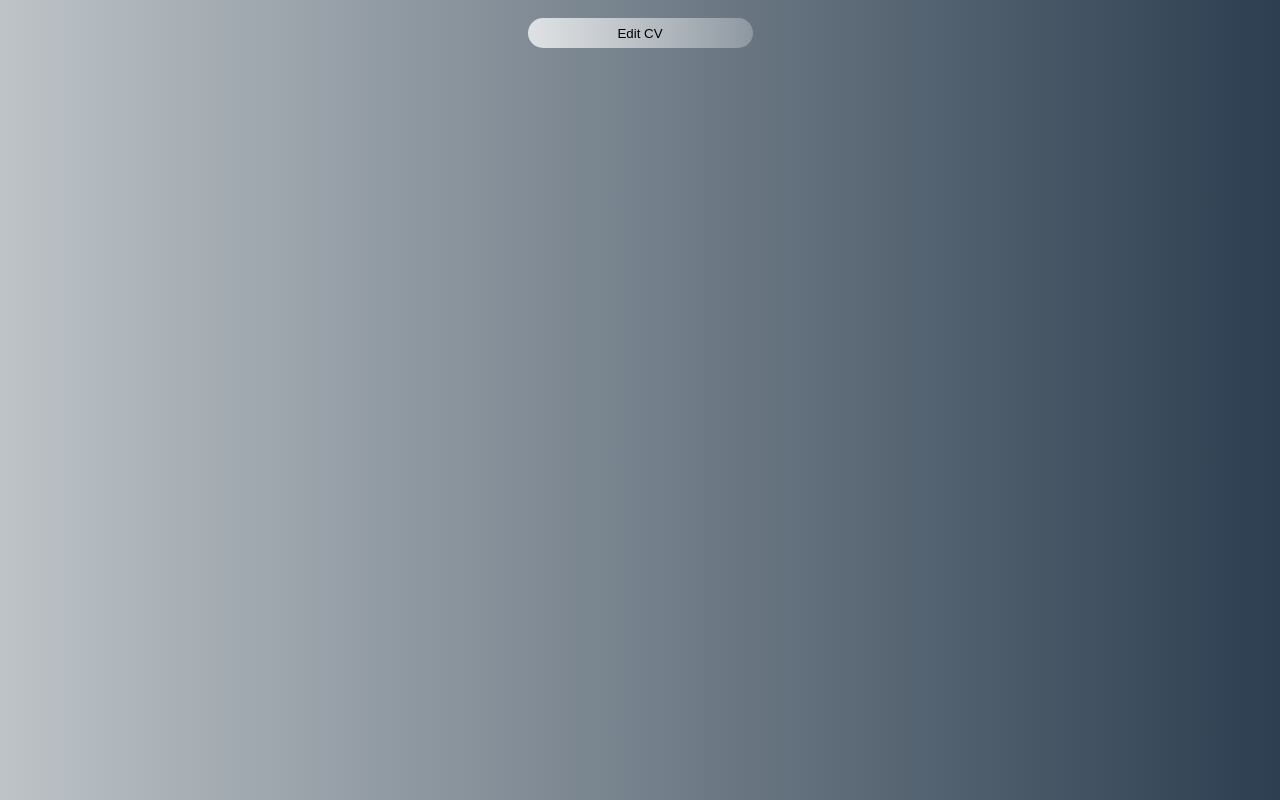
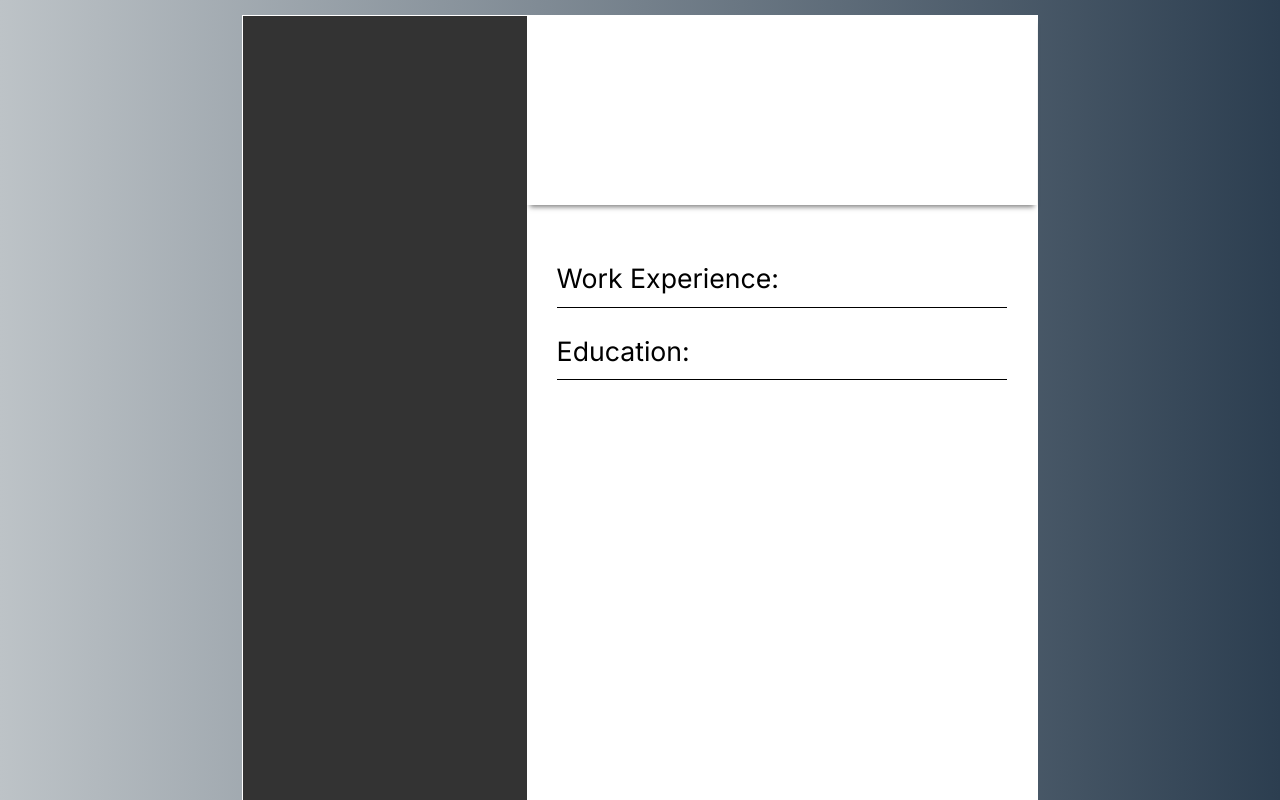
Before and after one commit to Vyonyx/cv-maker, a React (Create React App) app: page / in a window 1280 px wide. Both pictures are taken after a click on the button "Preview PDF". Shown: the top 800 px of the page. Built offline with nearby package versions, Linux system fonts and the light colour scheme.

Commit message:
PDF page display refactored.

```diff
--- a/src/App.js
+++ b/src/App.js
@@ -12,7 +12,7 @@ import SkillsForm from './components/SkillsForm'
 import HobbiesForm from './components/HobbiesForm'
 import AwardsForm from './components/AwardsForm'
 
-import DummyPage from './components/DummyPage'
+import PDFPage from './components/DummyPage'
 import { NavButtons } from './components/GeneralComponents'
 
 import GlobalStyles from './components/styles/Global'
@@ -122,11 +122,20 @@ function App() {
         </FormSection>
 
         <PDFSection viewStatus={viewPDF}>
-          {/* <DummyPage
-            ref={(el) => (this.componentRef = el)}
-            details={this.state}
-          ></DummyPage>
-          <StyledLogo className="logo">PDF</StyledLogo> */}
+          <PDFPage
+            firstName={firstName}
+            lastName={lastName}
+            mobile={mobile}
+            email={email}
+            profilePhoto={profilePhoto}
+            aboutMe={aboutMe}
+            skillsList={skillsList}
+            awardsList={awardsList}
+            hobbiesList={hobbiesList}
+            jobList={jobList}
+            schoolList={schoolList}
+          />
+          <StyledLogo className="logo">PDF</StyledLogo>
           <NavButtons onClick={toggleViews}>Edit CV</NavButtons>
           {/* <ReactToPrint
             trigger={() => {
--- a/src/components/DummyPage.js
+++ b/src/components/DummyPage.js
@@ -1,66 +1,73 @@
-import uniqid from "uniqid";
-import React, { Component } from "react";
-import styled from "styled-components";
+import uniqid from 'uniqid'
+import React, { Component } from 'react'
+import styled from 'styled-components'
 
-export class DummyPage extends Component {
-  render() {
-    const { details } = this.props;
+function PDFPage({
+  firstName,
+  lastName,
+  mobile,
+  email,
+  profilePhoto,
+  aboutMe,
+  skillsList,
+  awardsList,
+  hobbiesList,
+  jobList,
+  schoolList,
+}) {
   return (
     <StyledPage>
       <Personal>
         <section>
           <div>
-              <h1>{details.firstName}</h1>
-              <h1>{details.lastName}</h1>
+            <h1>{firstName}</h1>
+            <h1>{lastName}</h1>
           </div>
-            <h2>{details.currentTitle}</h2>
         </section>
         <section>
-            {details.mobile !== "" && <h4>Mobile: {details.mobile}</h4>}
-            {details.email !== "" && <h4>Email: {details.email}</h4>}
+          {mobile !== '' && <h4>Mobile: {mobile}</h4>}
+          {email !== '' && <h4>Email: {email}</h4>}
         </section>
       </Personal>
 
       <Secondary>
-          {details.profilePhoto !== null && (
-            <img src={details.profilePhoto} alt=""></img>
-          )}
+        {profilePhoto !== null && <img src={profilePhoto} alt=""></img>}
 
-          {details.aboutMe !== "" && (
+        {aboutMe !== '' && (
           <div>
             <h2>About Me:</h2>
-              <p>{details.aboutMe}</p>
+            <p>{aboutMe}</p>
           </div>
         )}
 
-          {details.skillsList.length > 0 && (
+        {skillsList.length > 0 && (
           <div>
             <h2>Skills:</h2>
             <ul>
-                {details.skillsList.map((item) => (
-                  <li>{Object.values(item)}</li>
+              {skillsList.map((item) => (
+                <li key={uniqid()}>{item}</li>
               ))}
             </ul>
           </div>
         )}
 
-          {details.awardsList.length > 0 && (
+        {awardsList.length > 0 && (
           <div>
             <h2>Awards:</h2>
             <ul>
-                {details.awardsList.map((item) => (
-                  <li>{Object.values(item)}</li>
+              {awardsList.map((item) => (
+                <li key={uniqid()}>{item}</li>
               ))}
             </ul>
           </div>
         )}
 
-          {details.hobbiesList.length > 0 && (
+        {hobbiesList.length > 0 && (
           <div>
             <h2>Hobbies:</h2>
             <ul>
-                {details.hobbiesList.map((item) => (
-                  <li>{Object.values(item)}</li>
+              {hobbiesList.map((item) => (
+                <li key={uniqid()}>{item}</li>
               ))}
             </ul>
           </div>
@@ -69,14 +76,14 @@ export class DummyPage extends Component {
 
       <Primary>
         <h1>Work Experience:</h1>
-          {details.jobList.map((item) => {
+        {jobList.map((item) => {
           return (
             <JobDetails key={uniqid()}>
               <h3>{item.company}</h3>
               <h3>{item.title}</h3>
               <div>
                 <h4>{item.city}</h4>
-                  {item.from !== "" && item.to !== "" && (
+                {item.from !== '' && item.to !== '' && (
                   <h4>
                     {item.from} - {item.to}
                   </h4>
@@ -84,18 +91,18 @@ export class DummyPage extends Component {
               </div>
               <p>{item.description}</p>
             </JobDetails>
-            );
+          )
         })}
 
         <h1>Education:</h1>
-          {details.schoolList.map((item) => {
+        {schoolList.map((item) => {
           return (
             <JobDetails key={uniqid()}>
               <h3>{item.degree}</h3>
               <h3>{item.school}</h3>
               <div>
                 <h4>{item.city}</h4>
-                  {item.from !== "" && item.to !== "" && (
+                {item.from !== '' && item.to !== '' && (
                   <h4>
                     {item.from} - {item.to}
                   </h4>
@@ -103,17 +110,16 @@ export class DummyPage extends Component {
               </div>
               <p>{item.description}</p>
             </JobDetails>
-            );
+          )
         })}
 
         <Reference>References will be provided on request.</Reference>
       </Primary>
     </StyledPage>
-    );
-  }
+  )
 }
 
-export default DummyPage;
+export default PDFPage
 
 const StyledPage = styled.div`
   width: 210mm;
@@ -123,10 +129,10 @@ const StyledPage = styled.div`
 
   display: grid;
   grid:
-    "secondary personal" 50mm
-    "secondary primary" 1fr /
+    'secondary personal' 50mm
+    'secondary primary' 1fr /
     75mm 1fr;
-`;
+`
 
 const Personal = styled.div`
     grid-area: personal;
@@ -155,7 +161,7 @@ const Personal = styled.div`
         grid-auto-rows; auto;
         gap: 0.5rem;
     }
-`;
+`
 
 const Secondary = styled.div`
   grid-area: secondary;
@@ -193,7 +199,7 @@ const Secondary = styled.div`
       margin: 0.5rem 0;
     }
   }
-`;
+`
 
 const Primary = styled.div`
   position: relative;
@@ -208,13 +214,13 @@ const Primary = styled.div`
   > div {
     margin-bottom: 3rem;
   }
-`;
+`
 
 const JobDetails = styled.div`
   display: grid;
   grid:
-    "company title" 1fr
-    "citydates description" 1fr /
+    'company title' 1fr
+    'citydates description' 1fr /
     1fr 2fr;
   gap: 0.5rem;
   align-items: end;
@@ -229,7 +235,7 @@ const JobDetails = styled.div`
   p {
     font-size: 8pt;
   }
-`;
+`
 
 const Reference = styled.h3`
   position: absolute;
@@ -240,4 +246,4 @@ const Reference = styled.h3`
   font-size: 0.75rem;
   font-style: italic;
   color: grey;
-`;
+`
```
Lines whose indentation alone changed are shown as unchanged.
